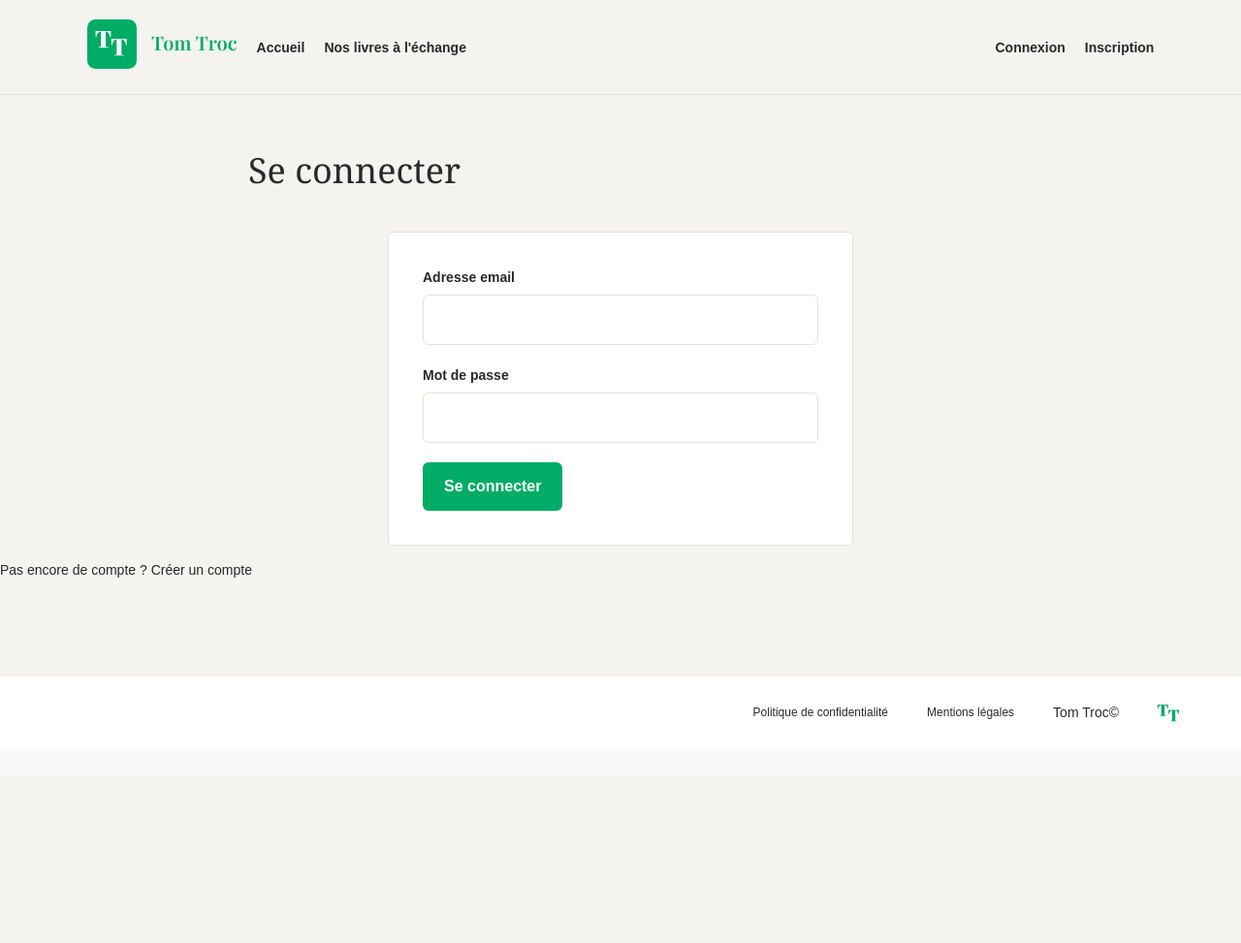
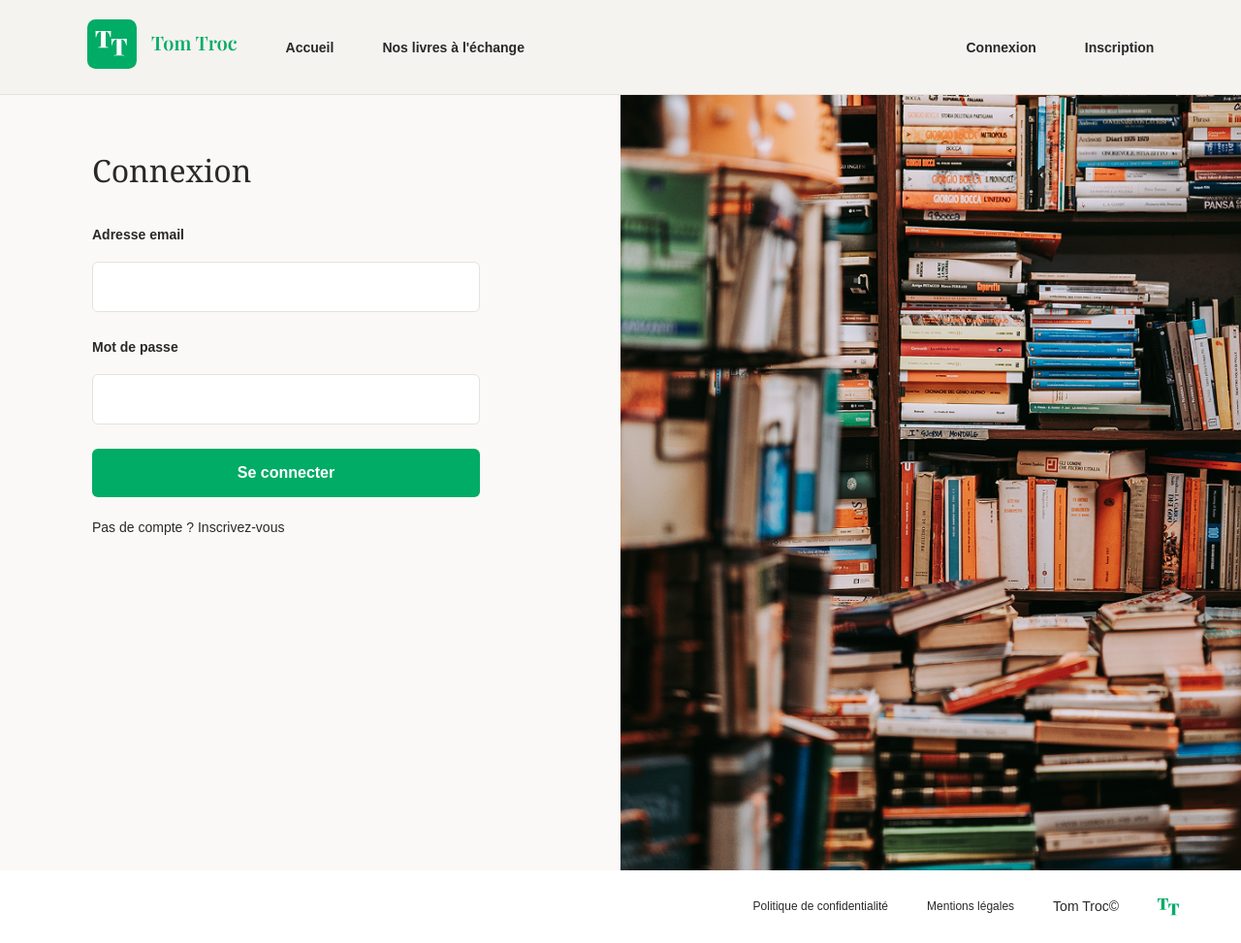
Before and after one commit to Loik-coding/P4_TomTrocWebsite, a PHP site: page /index.php?page=login in a window 1280 px wide. Shown: the whole page at 97% size. Before the commit the page ends 773 px from the top, so only its background shows below. Run offline with PHP 8.4, Linux system fonts and the light colour scheme.

Commit message:
0.2.2 Améliorations CSS des pages existantes

```diff
--- a/css/style.css
+++ b/css/style.css
@@ -71,13 +71,13 @@ nav {
 .nav-left {
     display: flex;
     justify-content: flex-start;
-    gap: 20px;
+    gap: 50px;
 }
 
 .nav-right {
     display: flex;
     justify-content: flex-end;
-    gap: 20px;
+    gap: 50px;
 }
 nav a {
     font-size: 14px;
@@ -135,11 +135,10 @@ nav a:hover {
 ========================== */
 
 main {
-    background-color : var(--color-background2);
+    background-color : var(--color-background1);
     width: 100%;
     min-height: 75vh;
     margin:  auto;
-    padding-top: 24px;
 }
 
 h1,
@@ -162,8 +161,8 @@ p {
     display: flex;
     align-items: center;
     justify-content: space-between;
-    gap: 50px;
-    padding: 5% 20%;
+    gap: 25px;
+    padding: 24px 20%;
 }
 
 .horizontal_container > div {
@@ -176,6 +175,73 @@ p {
     height: auto;
     display: block;
 }
+
+.horizontal_container_home {
+    display: flex;
+    align-items: center;
+    justify-content: space-between;
+    gap: 50px;
+    padding: 5% 20%;
+    background-color: var(--color-background2);
+}
+
+.horizontal_container_home > div {
+    flex: 1;
+}
+
+.horizontal_container_home img {
+    width: 100%;
+    max-width: 400px;
+    height: auto;
+    display: block;
+}
+
+.login-form {
+    flex: 1;
+    display: flex;
+    flex-direction: column;
+    justify-content: center;
+    align-items: center;
+    padding: 30px 50px;
+}
+
+.login-form h1,
+.login-form form,
+.login-form p {
+    width: 100%;
+    max-width: 400px;
+    margin-left: 0;
+    margin-right: 0;
+    text-align: left;
+}
+
+.login-form h1 {
+    margin-bottom: 30px;
+}
+
+.login-form form {
+    display: flex;
+    flex-direction: column;
+    width: 100%;
+    max-width: 400px;
+    gap: 10px;
+    padding: 0;
+    background: none;
+    border: none;
+}
+
+.login-form input {
+    padding: 12px;
+    margin-bottom: 15px;
+}
+
+.login-form p {
+    margin-top: 20px;
+}
+
+
+
+
 
 .cta-button {
     display: inline-block;
@@ -409,7 +475,8 @@ form {
     border: 1px solid var(--color-border);
     border-radius: var(--radius);
     background-color: var(--color-white);
-    padding: 5px 12px;
+    height: 50px;
+    padding: 0 10px;
     max-width: 322px;
 }
 
@@ -418,7 +485,7 @@ form {
     min-width: 0;
     border: none;
     outline: none;
-    padding: 10px;
+    height: 100%;
     background: transparent;
     font-size: 14px;
 }
--- a/views/templates/home.php
+++ b/views/templates/home.php
@@ -1,5 +1,5 @@
 <!-- Section Découvrir  -->
-<div class="horizontal_container">
+<div class="horizontal_container_home">
     <div>
         <h2>Rejoignez nos lecteurs passionés</h2>
         <p>Donnez une nouvelle vie à vos livres en les échangeant avec d'autres amoureux de la lecture.
--- a/views/templates/login.php
+++ b/views/templates/login.php
@@ -16,12 +16,12 @@
     </div>
 <?php endif; ?>
 
-<!DOCTYPE html>
-<h1>Se connecter</h1>
 
+
+<div class="book-details">
+    <div class="login-form">
+        <h1>Connexion</h1>
         <form action="index.php?page=loginForm" method="POST">
-
-    <div>
             <label for="email">Adresse email</label>
             <input
                 type="email"
@@ -29,9 +29,6 @@
                 name="email"
                 required
             >
-    </div>
-
-    <div>
             <label for="password">Mot de passe</label>
             <input
                 type="password"
@@ -39,13 +36,14 @@
                 name="password"
                 required
             >
+            <button type="submit">Se connecter</button>
+        </form>
+        <p>
+            Pas de compte ?
+            <a href="index.php?page=register">Inscrivez-vous</a>
+        </p>
     </div>
-
-    <button type="submit">Se connecter</button>
-
-</form>
-
-<p>
-    Pas encore de compte ?
-    <a href="index.php?page=register">Créer un compte</a>
-</p>
+    <div class="book-cover">
+        <img src="images/home/inscription-image.png">
+    </div>
+</div>
```
Also changed, not shown: images/home/inscription-image.png (added). Lines whose indentation alone changed are shown as unchanged.
